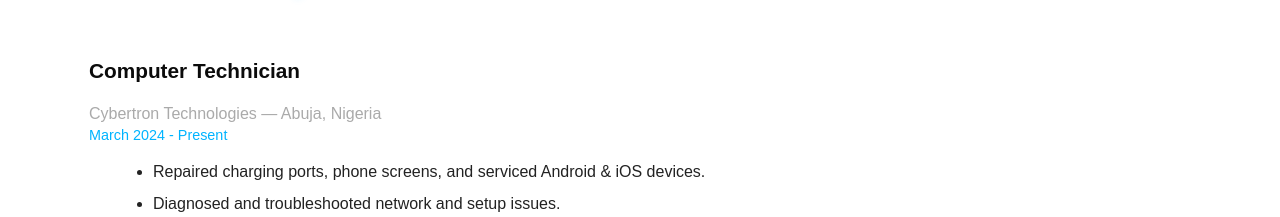
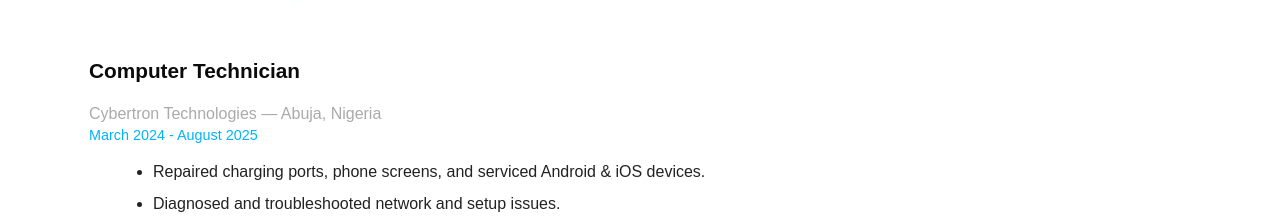
Before and after one commit to Paul-3792/paul-portfolio, a Next.js app: page /portfolio in a window 1280 px wide. Shown: the part 1640-1857 px from the top of the page. Built offline with nearby package versions, Linux system fonts and the light colour scheme.

Commit message:
Updated resume file

```diff
--- a/src/app/about/page.tsx
+++ b/src/app/about/page.tsx
@@ -57,7 +57,7 @@ export default function About() {
           “Creativity meets logic in every line of code.”
         </p>
 
-        <Link href="/assets/Updated Resume- Opara Paul _105630 (1).pdf" download className={styles.btn}>
+        <Link href="/assets/OPARA PAUL 2026 CV.docx" download className={styles.btn}>
           Download Resume
         </Link>
       </motion.div>
--- a/src/app/portfolio/page.tsx
+++ b/src/app/portfolio/page.tsx
@@ -15,7 +15,7 @@ export default function Portfolio() {
     {
       role: "Computer Technician",
       company: "Cybertron Technologies — Abuja, Nigeria",
-      date: "March 2024 - Present",
+      date: "March 2024 - August 2025",
       details: [
         "Repaired charging ports, phone screens, and serviced Android & iOS devices.",
         "Diagnosed and troubleshooted network and setup issues.",
```
Also changed, not shown: 1 other file (tests, documents, lock files or other folders).
